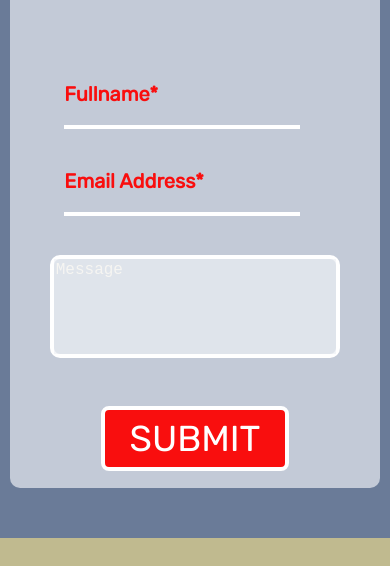
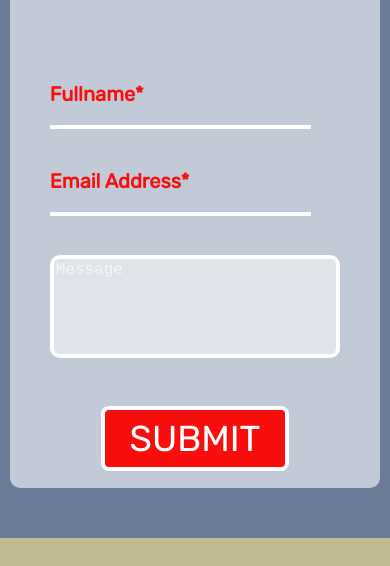
Before and after one commit to Mariam-Kldiashvili/Final, a plain HTML site: page contact.html in a window 390 px wide. Shown: the part 168-734 px from the top of the page. Drawn offline with Linux system fonts and the light colour scheme.

Commit message:
add changes

```diff
--- a/css/mobile.css
+++ b/css/mobile.css
@@ -147,8 +147,8 @@
         width: 100%;
         justify-content: center;
         align-items: center;
+    }
 
-    }
 
     .infodiv {
 
@@ -160,7 +160,7 @@
     }
 
     .Fullname {
-        width: 90%;
+        width: 100%;
         font-size: 1.25rem;
         margin-bottom: 42px;
 
@@ -169,7 +169,7 @@
 
 
     .mail {
-        width: 90%;
+        width: 100%;
         font-size: 1.25rem;
 
     }
--- a/css/style.css
+++ b/css/style.css
@@ -477,7 +477,8 @@ main {
 
 .Fullname,
 .mail {
-    width: 35%;
+
+    width: 48%;
     font-size: 1rem;
 
 }
--- a/css/tablet.css
+++ b/css/tablet.css
@@ -255,7 +255,8 @@
         margin-bottom: 39px;
     }
 
-    .foolname {
+    .foolname, .mail {
+        /* width: 48%; */
         font-size: 1.25rem;
     }
 
```
Also changed, not shown: contact.html (+1 -0 lines).
